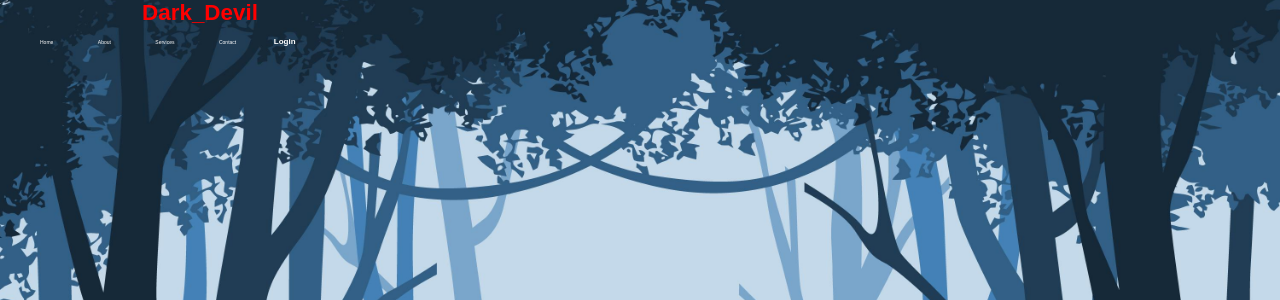
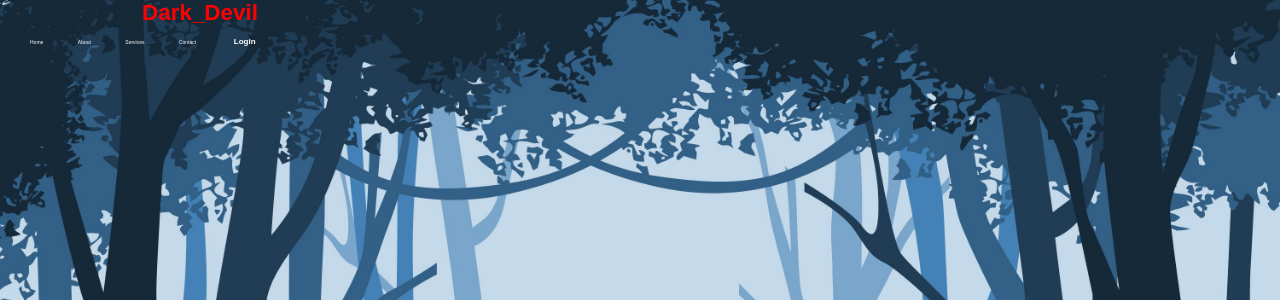
Before and after one commit to darkdevil120/Dark_Devil-Game-, a PHP site: page / in a window 1280 px wide. Shown: the top 300 px of the page. Run offline with PHP 8.4, Linux system fonts and the light colour scheme.

Commit message:
Update style.css
Signed-off-by: Dark_Devil <162443495+darkdevil120@users.noreply.github.com>

```diff
--- a/style.css
+++ b/style.css
@@ -41,7 +41,7 @@ header{
   color: white;
   text-decoration: none;
   font-weight: 500;
-  margin-left: 40px;
+  margin-left: 30px;
 
 }
 
```
